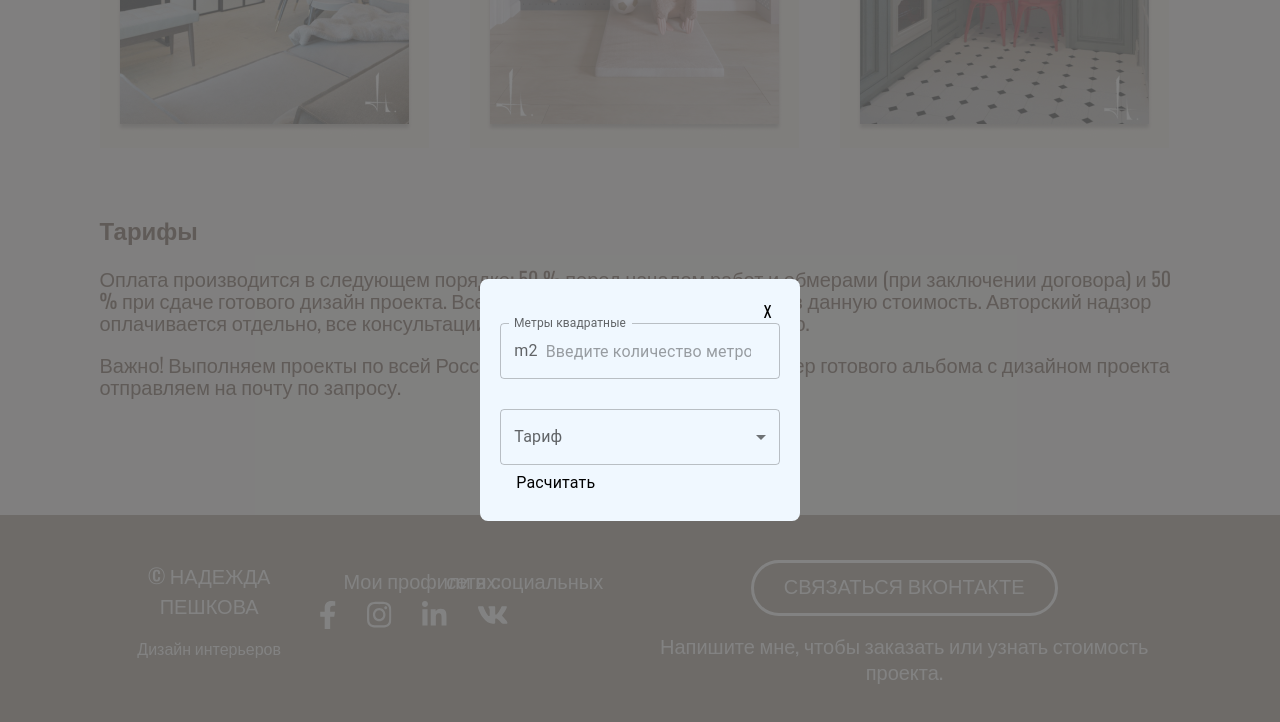
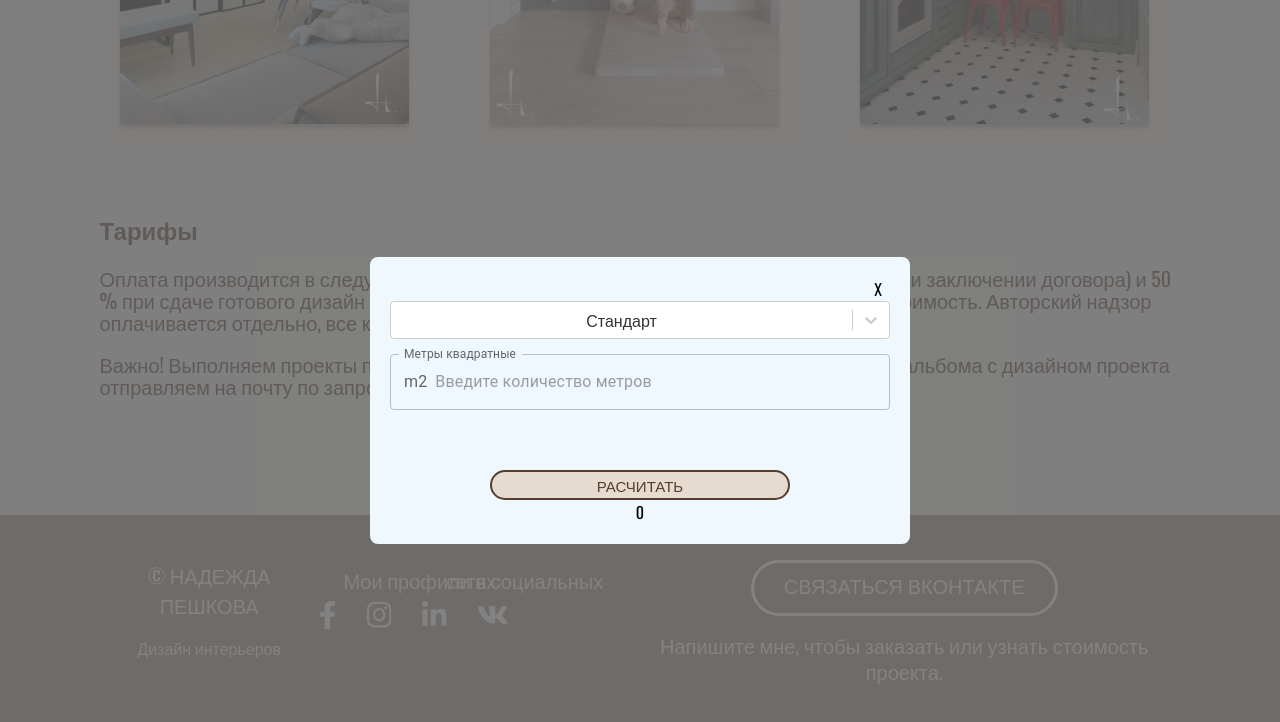
Before and after one commit to Inna7777/react-diploma, a React (Create React App) app: page / in a window 1280 px wide. Both pictures are taken after a click on the button "КАЛЬКУЛЯТОР ВАШЕГО ПРОЕКТА". Shown: the part 2359-3081 px from the top of the page. Built offline with nearby package versions, Linux system fonts and the light colour scheme.

Commit message:
The calculator is working

```diff
--- a/package.json
+++ b/package.json
@@ -14,6 +14,7 @@
     "react-dom": "^18.2.0",
     "react-hook-form": "^7.48.2",
     "react-scripts": "5.0.1",
+    "react-select": "^5.8.0",
     "swiper": "^10.3.1",
     "web-vitals": "^2.1.4",
     "yup": "^1.3.2"
--- a/src/components/CalculatorForm/CalculatorForm.jsx
+++ b/src/components/CalculatorForm/CalculatorForm.jsx
@@ -1,89 +1,112 @@
 import React, { useState } from "react";
 import Input from "../shared/Input/Input";
 import InputAdornment from "@mui/material/InputAdornment";
-import Button from "@mui/material/MenuItem";
-import SelectField from "../shared/Select/Select";
 import { useForm } from "react-hook-form";
+import styles from "./CalculatorForm.module.css";
+import { Controller } from "react-hook-form";
+import ReactSelect from "react-select";
+import MyButton from "../shared/Button/MyButton";
 
-const orderForms = [
-  { label: "VIP тариф (более 100м)", value: 1400 },
-  { label: "Стандарт", value: 1600 },
-  { label: "План", value: 500 },
+const options = [
+  { value: 1400, label: "VIP тариф (более 100м)" },
+  { value: 1600, label: "Стандарт" },
+  { value: 500, label: "План" },
 ];
 
+const getValue = (value) => {
+  return value ? options.find((option) => option.value === value) : "";
+};
+
 const CalculatorForm = (props) => {
-  const [tarif, setTarif] = useState(null);
-  const [result, setResult] = useState(null);
+   const [result, setResult] = useState(0);
   const {
     register,
-    formState: { //объект у которого есть различные свойства
+    control,
+    formState: {
            errors, //свойство проверки на ошибки
-      isValid
+      isValid,
     },
+    handleSubmit,
     watch,
-    trigger,
-    getValues,
+    reset,
+
   } = useForm({
-    mode:"onBlur"
-  })
+    mode: "onChange",
+    defaultValues:{
+      tarif: 1600,
+      squareMetr: null
+    }
+  });
+  const onSubmit = (data) => {
+    reset();
+  };
+  const squareMetr = watch("squareMetr");
+  const tarif = watch("tarif");
 
-  const squareMetr = watch("squareMetr")
-  function onTarifChange(event) {
-    trigger("squareMetr")
-    setTarif(event.target.value);
-    alert(tarif);
+
+    function onCalculate() {
+      if (tarif === 1400 && squareMetr < 100) {
+        return ; // расчет не производится
+      }
+      setResult(squareMetr * tarif);
+        reset();
     }
 
-  function onCalculate() {
-   setResult( squareMetr * tarif)
-   console.log (squareMetr, tarif, (getValues()) )
 
-  }
 
   return (
-    <form
-      onSubmit={(e) => {
-        e.preventDefault();
-      }}
-      style={{ display: "flex", flexDirection: "column", gap: "15px" }}
-    >
+    <form className={styles.calculationForm} onSubmit={handleSubmit(onSubmit)}>
+       <Controller
+          control={control}
+          name="tarif"
+
+          render={({ field: { onChange, value }, fieldState: { error } }) => (
+            <div>
+              <ReactSelect
+                placeholder="Taриф"
+                options={options}
+                value={getValue(value)}
+                onChange={(newValue) => onChange(newValue.value)}
+                              />
+              {error && <div style={{ color: "red" }}>{error?.message}</div>}
+            </div>
+          )}
+          />
+
       <Input
+        className={styles.calculationInput}
         label="Метры квадратные"
         sx={{ m: 1, width: "25ch" }}
         type="number"
         placeholder="Введите количество метров"
-        InputProps={{ ...register("squareMetr",{
+        InputProps={{
+          ...register("squareMetr", {
             required: "Поле обязательно к заполнению", //проверка на заполнение формы
-          min: { // проверка на введенное кол-во метров
-              value: tarif === 1400? 100:0,
-              message: 'должно быть не менее 100 м'
-          }
+            min: {
+              // проверка на введенное кол-во метров
+              value: tarif === 1400 ? 100 : 0,
+              message: "должно быть не менее 100 м",
+            },
           }),
           startAdornment: <InputAdornment position="start">m2</InputAdornment>,
         }}
+      />
+      <div>
+        {errors?.squareMetr && <p>{errors?.squareMetr?.message || "Error!"}</p>}
+      </div>
+      <div>
 
-      />
-      <div>{errors?.squareMetr && <p>{errors?.squareMetr?.message || "Error!"}</p>}</div>
-      <div>
-        <SelectField
-          options={orderForms}
-          label="Тариф"
-          placeholder="Выберите тариф"
-          value={tarif}
-          onChange={onTarifChange}
-          InputProps={{ ...register("tarif",{
-            required:{
-              value: tarif != null? "Выберите тариф": "",
-            }  //проверка на заполнение формы
+        <MyButton
 
+          variant="outlined"
+          onClick={onCalculate}
+         >
+          Расчитать
+        </MyButton>
 
-        }),}}
-        />
-          <div>{errors?.tarif && <p>{errors?.tarif?.message || "Error!"}</p>}</div>
-      <Button variant="outlined" onClick={onCalculate}  >Расчитать</Button>
-      <span>{result}</span>
+        <div> <span className={styles.calculationResult}>{`${result} `} </span> </div>
+       </div>
 
-      </div>
     </form>
   );
 };
--- a/src/components/CalculatorForm/CalculatorForm.module.css
+++ b/src/components/CalculatorForm/CalculatorForm.module.css
@@ -0,0 +1,27 @@
+.calculationForm {
+  width: 500px;
+  margin: 0 auto;
+  display: flex;
+  flex-direction: column;
+  gap: 15px;
+}
+
+.calculationInput {
+  box-sizing: border-box;
+  width: 100%;
+  border-radius: 4px;
+  border: 1px solid rgb(29, 28, 28);
+  padding: 10px 15px;
+  margin-bottom: 10px;
+  font-size: 14px;
+ background-color: #e5dbce;
+}
+
+label {
+  color: #563e2f;
+}
+
+.calculationResult{
+   margin-top: 30px;
+   width: 50px;
+}
```
Also changed, not shown: 1 other file (tests, documents, lock files or other folders). Lines whose indentation alone changed are shown as unchanged.
